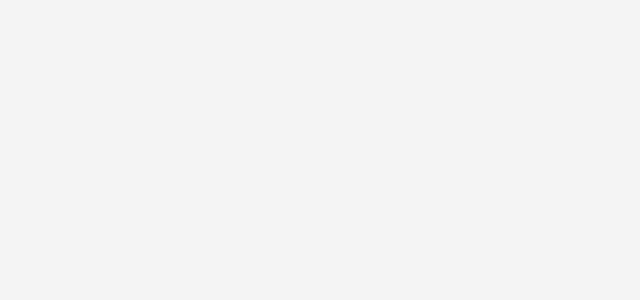
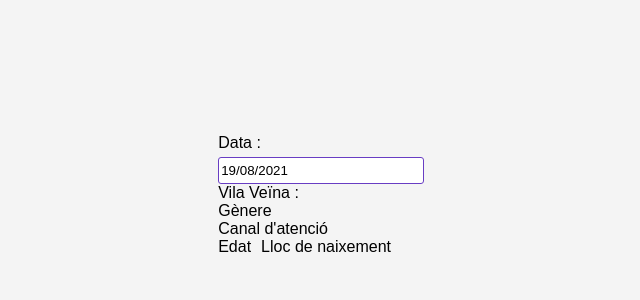
Before and after one commit to Yeraldsb/VilaVeina, a React (Create React App) app in the folder vilaveina-front/: page /enquesta in a window 1280 px wide. Shown: the top 300 px of the page, without its empty margins (169-809 px from the left). Built offline with nearby package versions, Linux system fonts and the light colour scheme.

Commit message:
Adding SideBarUser and FormEnquestes in App

```diff
--- a/vilaveina-front/package.json
+++ b/vilaveina-front/package.json
@@ -6,10 +6,15 @@
     "@testing-library/jest-dom": "^5.14.1",
     "@testing-library/react": "^11.2.7",
     "@testing-library/user-event": "^12.8.3",
+    "bootstrap": "^5.1.0",
     "react": "^17.0.2",
+    "react-bootstrap": "^2.0.0-beta.6",
+    "react-datepicker": "^4.2.1",
     "react-dom": "^17.0.2",
+    "react-input-mask": "^2.0.4",
     "react-router-dom": "^5.2.0",
     "react-scripts": "^4.0.3",
+    "reactstrap": "^8.9.0",
     "web-vitals": "^1.1.2"
   },
   "scripts": {
--- a/vilaveina-front/src/App.js
+++ b/vilaveina-front/src/App.js
@@ -1,6 +1,8 @@
 import {PaginaHome} from "./componentes/welcomePage/PaginaHome";
 import {BrowserRouter as Router, Switch, Route} from "react-router-dom";
 import {MenuOptions} from "./componentes/menuOptions/MenuOptions";
+import {FormEnquestas} from "./componentes/Form/FormEnquestas";
+import SideBarUser from "./componentes/sideBarUser/SideBarUser";
 
 function App() {
     return (
@@ -9,6 +11,14 @@ function App() {
             <Switch>
                 <Route exact path="/">
                  <PaginaHome/>
+                </Route>
+
+                <Route path="/enquesta">
+                    <FormEnquestas />
+                </Route>
+
+                <Route path="/side">
+                    <SideBarUser />
                 </Route>
 
                 <Route path="/MenuOptions">
--- a/vilaveina-front/src/componentes/Form/FormEnquestas.css
+++ b/vilaveina-front/src/componentes/Form/FormEnquestas.css
@@ -0,0 +1,11 @@
+
+.formularienquesta {
+    padding: 10% 30%;
+    font-family: Arial;
+}
+.formedatinaixement{
+    display: flex;
+}
+.llocdenaixement{
+    margin-left: 10px;
+}
--- a/vilaveina-front/src/componentes/Form/FormEnquestas.jsx
+++ b/vilaveina-front/src/componentes/Form/FormEnquestas.jsx
@@ -0,0 +1,51 @@
+import * as React from "react";
+import Form from 'react-bootstrap/Form';
+import CustomDatePicker from "./customdatepicker";
+import {useState} from "react";
+import "./FormEnquestas.css";
+
+
+
+export const FormEnquestas = () => {
+    const [datepick, setDatePick] = useState(new Date());
+
+
+    return (
+        <div className={"formularienquestadiv"}>
+            <Form className={"formularienquesta"}>
+                <Form.Group>
+                    <Form.Label> Data : </Form.Label>
+                </Form.Group>
+                <Form.Group>
+                    <CustomDatePicker
+                        className="form-control"
+                        dateFormat="dd/MM/yyyy"
+                        selected={datepick}
+                        onChange={(date) => setDatePick(date)}
+                    />
+                </Form.Group>
+                <Form.Group>
+                    <Form.Label> Vila Veïna : </Form.Label>
+                </Form.Group>
+                <Form.Group>
+                    <Form.Label> Gènere </Form.Label>
+                </Form.Group>
+                <Form.Group>
+                    <Form.Label> Canal d'atenció </Form.Label>
+                </Form.Group>
+
+                <div className={"formedatinaixement"}>
+                <Form.Group>
+                    <Form.Label> Edat </Form.Label>
+                </Form.Group>
+                <Form.Group>
+                    <Form.Label className={"llocdenaixement"}> Lloc de naixement </Form.Label>
+                </Form.Group>
+                </div>
+
+            </Form>
+        </div>
+    )
+
+
+}
--- /dev/null
+++ b/vilaveina-front/src/componentes/Form/customdatepicker.jsx
@@ -0,0 +1,100 @@
+import * as React from "react";
+import DatePicker from "react-datepicker";
+import "react-datepicker/dist/react-datepicker.css";
+import InputMask from "react-input-mask";
+import {Button} from "react-bootstrap";
+
+
+const CustomDatePicker = (props) => {
+    const months = [
+        "Gener",
+        "Febrer",
+        "Març",
+        "Abril",
+        "Maig",
+        "Juny",
+        "Juliol",
+        "Agost",
+        "Setembre",
+        "Octubre",
+        "Novembre",
+        "Decembre"
+    ];
+
+    return (
+        <>
+            <DatePicker
+                className="form-control"
+                customInput={<InputMask type="text" mask="99/99/9999"/>}
+                renderCustomHeader={({
+                                         date,
+                                         changeYear,
+                                         changeMonth,
+                                         decreaseMonth,
+                                         increaseMonth,
+                                         prevMonthButtonDisabled,
+                                         nextMonthButtonDisabled
+                                     }) => (
+                    <div className="input-group input-group-sm input-group-calender">
+                        <div className="input-group-prepend">
+                            <Button
+                                onClick={(e) => {
+                                    e.preventDefault();
+                                    decreaseMonth();
+                                }}
+                                disabled={prevMonthButtonDisabled}
+                                className="btn btn-outline-secondary"
+                                type="button"
+                            >
+                                {"<"}
+                            </Button>
+                        </div>
+
+                        <input
+                            type="number"
+                            onChange={({target: {value}}) => changeYear(value)}
+                            value={date.getFullYear()}
+                            className="form-control"
+                            placeholder=""
+                            aria-label=""
+                            aria-describedby="basic-addon1"
+                        />
+                        <select
+                            className="form-control"
+                            value={months[date.getMonth()]}
+                            onChange={({target: {value}}) =>
+                                changeMonth(months.indexOf(value))
+                            }
+                        >
+                            {months.map((option) => (
+                                <option key={option} value={option}>
+                                    {option}
+                                </option>
+                            ))}
+                        </select>
+                        <div className="input-group-append">
+                            <Button className="btn btn-outline-secondary"
+                                    onClick={(e) => {
+                                        e.preventDefault();
+                                        increaseMonth();
+                                    }}
+                                    disabled={nextMonthButtonDisabled}
+                            >
+                                {">"}
+                            </Button>
+                        </div>
+                    </div>
+                )}
+                wrapperClassName={props.wrapperClassName}
+                className="form-control"
+                dateFormat="dd/MM/yyyy"
+                minDate={false}
+                selected={props.selected}
+                onChange={props.onChange}
+            />
+        </>
+    )
+}
+
+
+export default CustomDatePicker;
--- a/vilaveina-front/src/componentes/popUp/PopupModal.jsx
+++ b/vilaveina-front/src/componentes/popUp/PopupModal.jsx
@@ -23,7 +23,8 @@ function PopupModal(props) {
                     <input type="text" id="contraseña" name="contraseña" placeholder="Enter Contraseña"/>
 
                 </div>
-                    <button className="form-login" type="submit" value="login"> Entrar </button>
+                    <button className="form-login" type="submit" value="login">
+                         Entrar  </button>
 
 
                 </div>
--- a/vilaveina-front/src/componentes/sideBarUser/SideBarUser.jsx
+++ b/vilaveina-front/src/componentes/sideBarUser/SideBarUser.jsx
@@ -0,0 +1,16 @@
+import React from 'react'
+
+export default function SideBarUser(){
+    return(
+        <div className="sideBar">
+            <div className="sideBarWrapper">
+                <div className="sideBarMenu">
+                    <ul className="sideBarList">
+
+                    </ul>
+                </div>
+            </div>
+
+        </div>
+    )
+}
```
Also changed, not shown: 1 other file (tests, documents, lock files or other folders).
